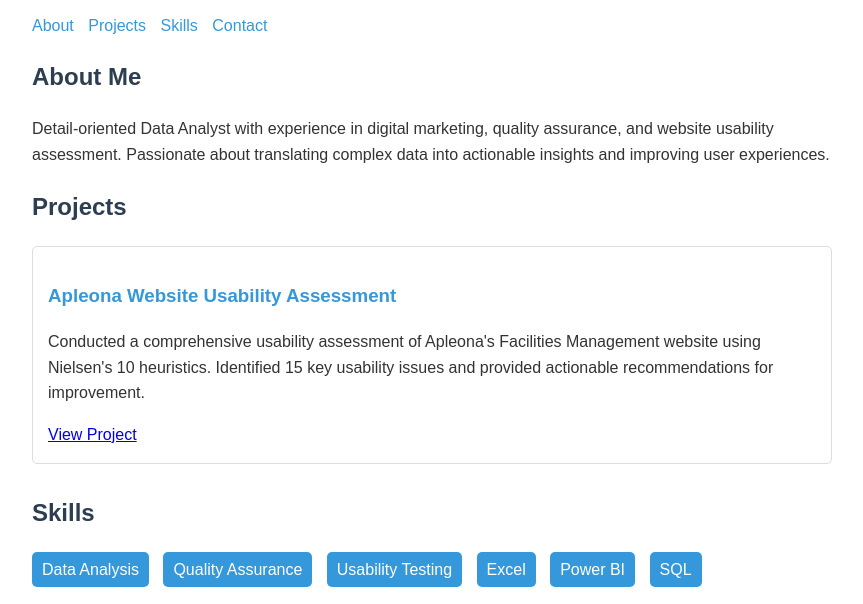
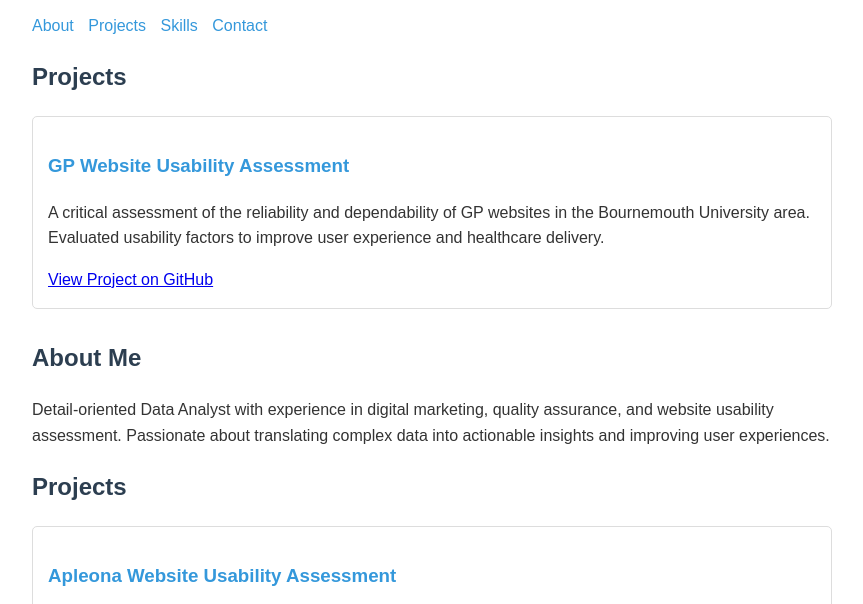
Before and after one commit to AkramFaj/AkramFaj.github.io, a plain HTML site: page index.html in a window 1280 px wide. Shown: the part 191-795 px from the top of the page, without its empty margins (208-1071 px from the left). Drawn offline with Linux system fonts and the light colour scheme.

Commit message:
Update index.html

```diff
--- a/index.html
+++ b/index.html
@@ -22,6 +22,16 @@
     </nav>
 
     <main>
+        <section id="projects">
+    <h2>Projects</h2>
+    <div class="project">
+        <h3>GP Website Usability Assessment</h3>
+        <p>A critical assessment of the reliability and dependability of GP websites in the Bournemouth University area. Evaluated usability factors to improve user experience and healthcare delivery.</p>
+        <a href="https://github.com/AkramFaj/GP-website-assessment" target="_blank">View Project on GitHub</a>
+    </div>
+    <!-- Add more project divs if needed -->
+</section>
+
         <section id="about">
             <h2>About Me</h2>
             <p>Detail-oriented Data Analyst with experience in digital marketing, quality assurance, and website usability assessment. Passionate about translating complex data into actionable insights and improving user experiences.</p>
```
